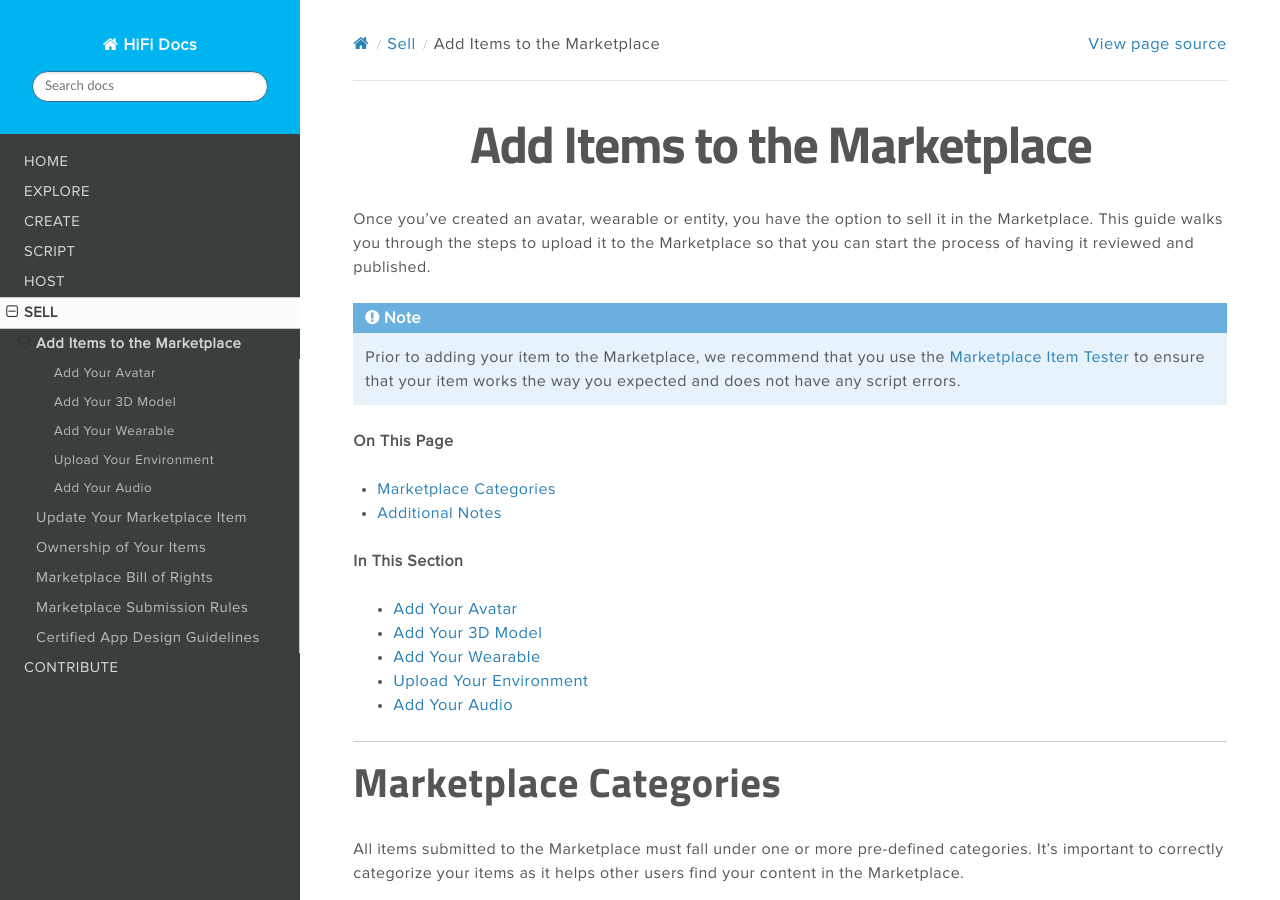
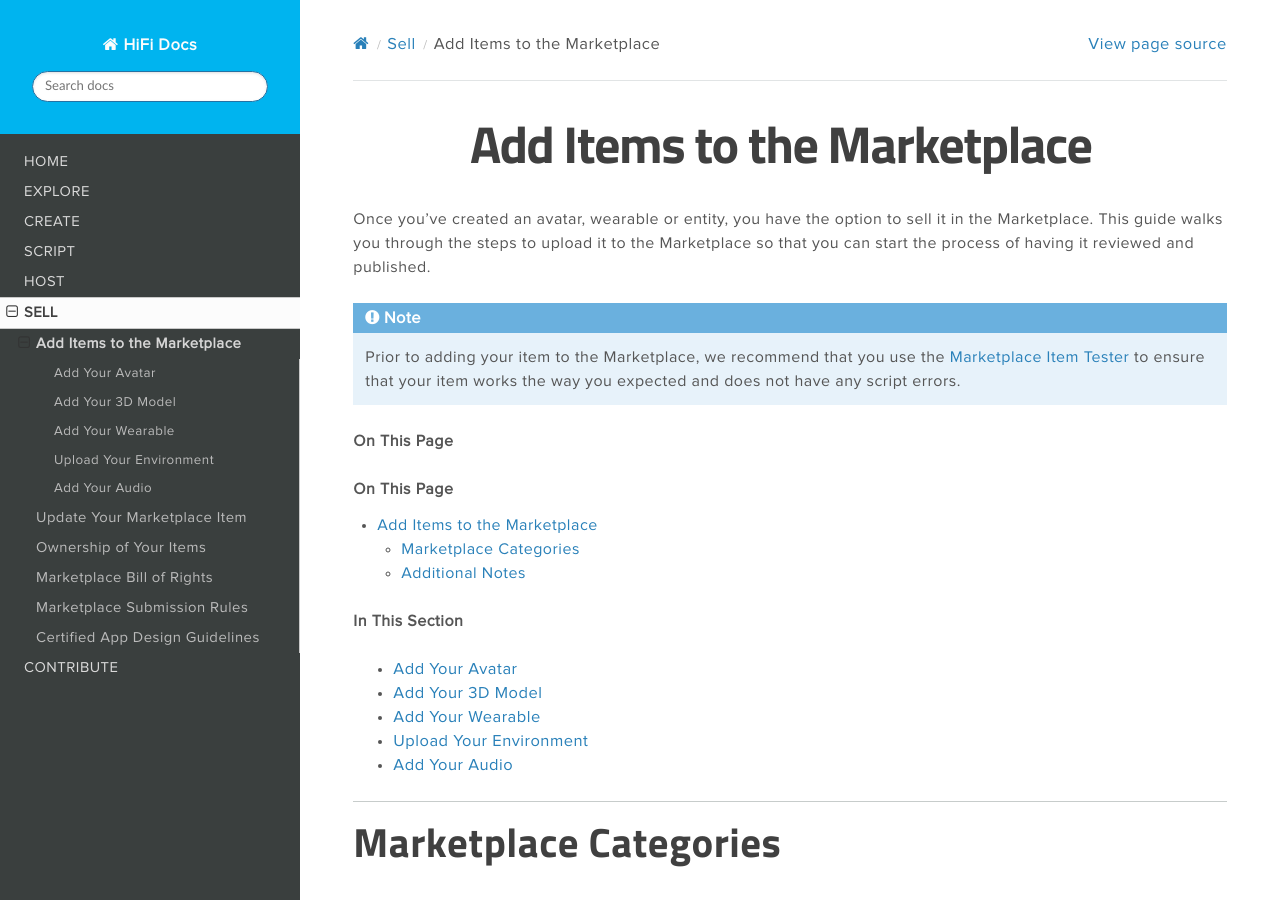
Before and after one commit to vircadia/vircadia-docs-sphinx, a Sphinx documentation site: the page built from docs/source/sell/add-item.rst, in a window 1280 px wide and 900 px high. Built offline with Sphinx 7.4.7 and the Read the Docs theme 2.0.0, drawn with Linux system fonts in a browser that asks for light colours; pages that are not in the unit, such as notebooks, are missing from menus.

Commit message:
no message

```diff
--- a/docs/source/sell/add-item.rst
+++ b/docs/source/sell/add-item.rst
@@ -8,8 +8,8 @@ Once you've created an avatar, wearable or entity, you have the option to sell i
 
 **On This Page**
 
-+ `Marketplace Categories <#marketplace-categories>`_
-+ `Additional Notes <#additional-notes>`_
+.. contents:: On This Page
+    :depth: 2
 
 **In This Section**
 
```
